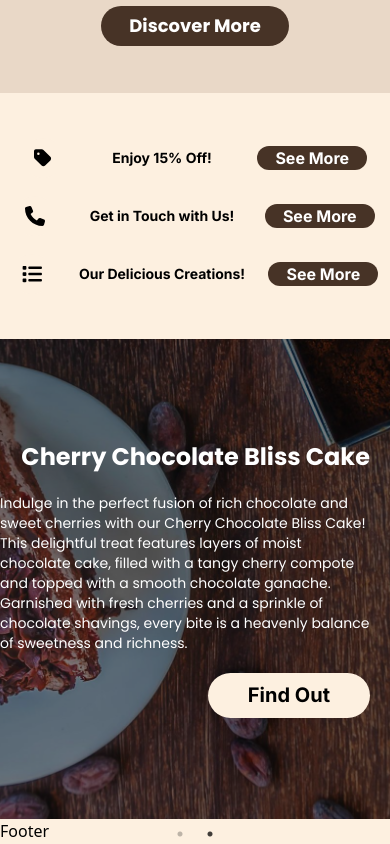
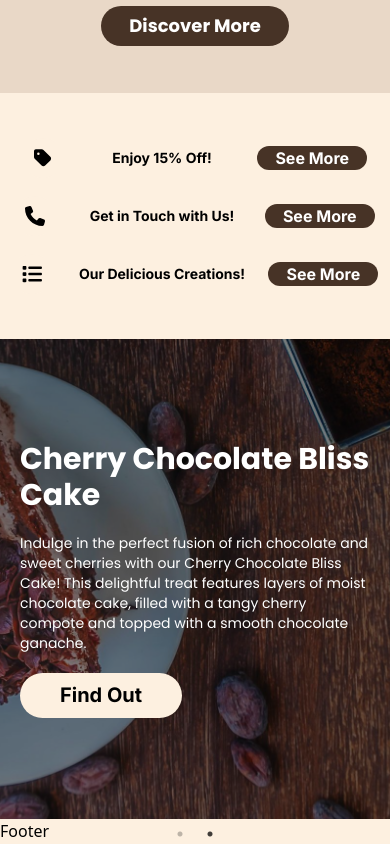
Before and after one commit to Kimsor1111/CafeShop, a React (Vite) app: page / in a window 390 px wide. Shown: the part 1097-1941 px from the top of the page. Built offline with nearby package versions, Linux system fonts and the light colour scheme.

Commit message:
fixing featture mid

```diff
--- a/src/component/Home/featureMid.jsx
+++ b/src/component/Home/featureMid.jsx
@@ -13,11 +13,11 @@ const featureMid = ({ title, des, img, featureindex }) => {
       <div className="w-full h-[480px] mt-10 flex flex-row relative">
         {featureindex % 2 != 0 ? (
           <>
-            <div className="lg:w-[38%] lg:relative lg:bg-[rgb(71,51,38)] bg-black/50 absolute w-full left-0 h-full flex flex-col justify-center px-5">
-              <h1 className="lg:text-5xl text-2xl font-['poppins'] font-bold text-white">
+            <div className="lg:w-[38%] lg:relative lg:items- lg:bg-[rgb(71,51,38)] bg-black/50 absolute w-full left-0 h-full flex flex-col justify-center px-5">
+              <h1 className="lg:text-5xl text-3xl font-['poppins'] font-bold text-white">
                 {title}
               </h1>
-              <h1 className="lg:w-fit w-[500px] lg:pr-0 text-md text-sm font-['poppins'] text-white my-5 pr-[130px]">
+              <h1 className="lg:w-fit  text-md text-sm font-['poppins'] text-white my-5">
                 {des}
               </h1>
               <div className="items-center w-full h-[45px] flex">
@@ -36,13 +36,13 @@ const featureMid = ({ title, des, img, featureindex }) => {
               <img src={img} alt="" className="w-full h-full object-cover " />
             </div>
             <div className="lg:w-[38%] lg:relative lg:items-center lg:bg-[rgb(71,51,38)] items-end bg-black/50 absolute w-full right-0 h-full flex flex-col justify-center px-5">
-              <h1 className="lg:text-5xl text-2xl font-['poppins'] font-bold text-white">
+              <h1 className="lg:text-5xl text-3xl font-['poppins'] font-bold text-white">
                 {title}
               </h1>
-              <h1 className="lg:w-fit w-[500px] lg:pl-0 text-md text-sm font-['poppins'] text-white my-5 pl-[130px]">
+              <h1 className="lg:w-fit lg:pl-0 text-md text-sm font-['poppins'] text-white my-5">
                 {des}
               </h1>
-              <div className="items-center w-full h-[45px] flex lg:justify-start justify-end">
+              <div className="items-center w-full h-[45px] flex lg:justify-start justify-start">
                 <button className="lg:px-16 px-10 w-fit h-full bg-[rgba(253,240,224,255)] text-xl font-bold font-['inter'] rounded-[25px]">
                   Find Out
                 </button>
--- a/src/data/Home/index.js
+++ b/src/data/Home/index.js
@@ -42,12 +42,12 @@ export const featureCard = [
 export const featureMid = [
   {
     title: "Cozy Corner Café",
-    des: "Step into a warm, inviting atmosphere at Cozy Corner Café, where every visit feels like home. From freshly brewed coffee to delectable pastries and delicious sandwiches, our café offers a perfect escape for your daily dose of comfort. Whether you’re looking to relax with a cup of tea, meet friends, or work in a cozy setting, we’ve got you covered. Join us and experience a blend of good food, great company, and a relaxed ambiance.",
+    des: "Step into a warm, inviting atmosphere at Cozy Corner Café, where every visit feels like home. From freshly brewed coffee to delectable pastries and delicious sandwiches, our café offers a perfect escape for your daily dose of comfort.",
     img: FeatureMid1,
   },
   {
     title: "Cherry Chocolate Bliss Cake",
-    des: "Indulge in the perfect fusion of rich chocolate and sweet cherries with our Cherry Chocolate Bliss Cake! This delightful treat features layers of moist chocolate cake, filled with a tangy cherry compote and topped with a smooth chocolate ganache. Garnished with fresh cherries and a sprinkle of chocolate shavings, every bite is a heavenly balance of sweetness and richness.",
+    des: "Indulge in the perfect fusion of rich chocolate and sweet cherries with our Cherry Chocolate Bliss Cake! This delightful treat features layers of moist chocolate cake, filled with a tangy cherry compote and topped with a smooth chocolate ganache.",
     img: FeatureMid2,
   },
 ];
```
